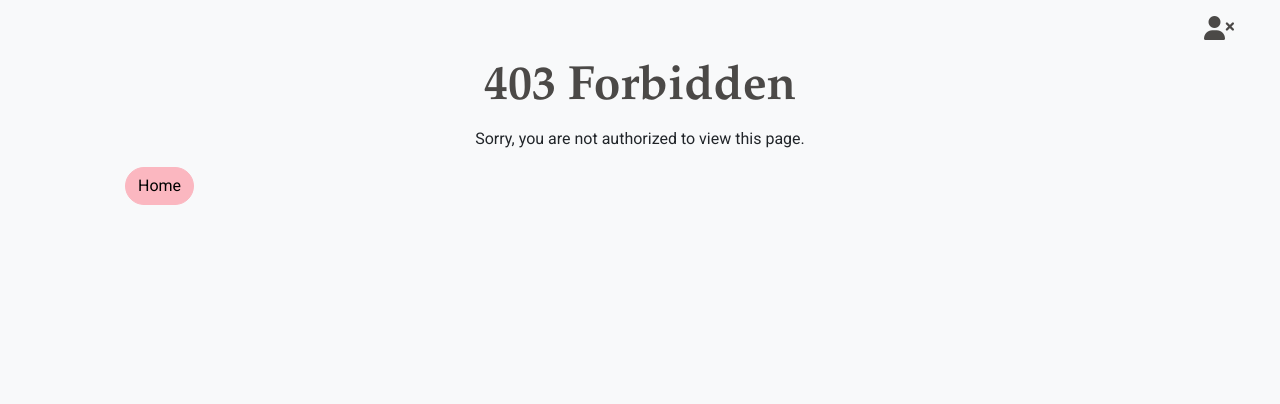
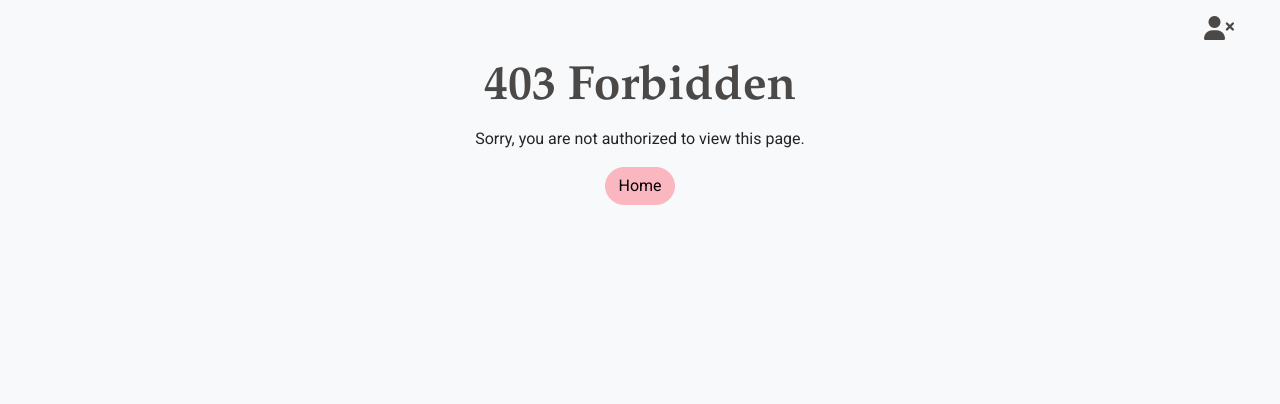
Before and after one commit to Malinchristina/handbook-for-burnout, a Django app: template templates/403.html in a window 1280 px wide. Shown: the part 58-462 px from the top of the page. Run offline with Django 5.2, Linux system fonts and the light colour scheme; the template is opened without the code that fills it, so the values that code supplies are empty; some libraries are stand-ins or nearby versions.

Commit message:
add divs to center buttons

```diff
--- a/templates/403.html
+++ b/templates/403.html
@@ -12,9 +12,11 @@
         <div class="col-md-12">
             <h2 class="heading">403 Forbidden</h2>
             <p class="text-dark text-center">Sorry, you are not authorized to view this page.</p>
-            <a href="{ url 'home' }">
-                <button class="btn btn-primary previous-btn">Home</button>
-            </a>
+            <div class="center-button">
+                <a href="{ url 'home' }">
+                    <button class="btn btn-primary">Home</button>
+                </a>
+            </div>
         </div>
     </div>
 
```
Also changed, not shown: templates/404.html (+5 -3 lines), templates/500.html (+5 -3 lines).
